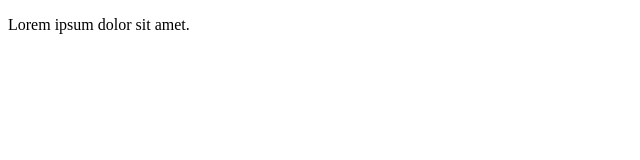
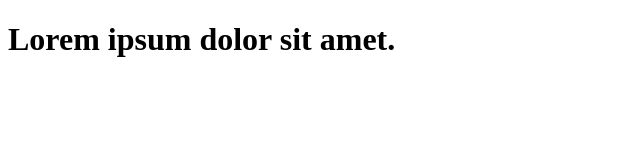
Before and after one commit to Srafay379/Project, a plain HTML site: page index.html in a window 1280 px wide. Shown: the whole page, without its empty margins (0-640 px from the left). Drawn offline with Linux system fonts and the light colour scheme.

Commit message:
ready to commit

```diff
--- a/index.html
+++ b/index.html
@@ -6,6 +6,7 @@
     <title>Document</title>
 </head>
 <body>
-    <p>Lorem ipsum dolor sit amet.</p>
+    <!-- <p>Lorem ipsum dolor sit amet.</p> -->
+     <h1>Lorem ipsum dolor sit amet.</h1>
 </body>
 </html>
```
Also changed, not shown: 1 other file.
